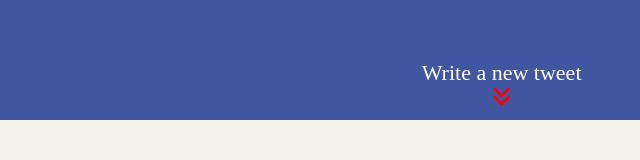
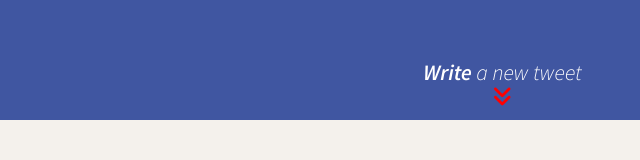
Before and after one commit to Khaled91Alkhatib/my-tweeter, a website: page public/index.html in a window 1280 px wide. Shown: the full height of the page, 640-1280 px from the left. Drawn offline with nearby package versions, Linux system fonts and the light colour scheme.

Commit message:
Add <p> tag to implement a bold word

```diff
--- a/public/index.html
+++ b/public/index.html
@@ -32,14 +32,11 @@
     <!-- Top nav bar (fixed) -->
     <nav>
       <div class="newLogo">
-
         <span style="font-family:Bungee, sans-serif">tweeter</span>
-
         <div class="arrowAndTweet">
-          <span style="font-family: italic;">Write a new tweet</span>
+          <p><strong>Write</strong> a new tweet</p>
           <span class="fa-solid fa-angles-down arrow"></span>
         </div>
-
       </div>
     </nav>
 
```
